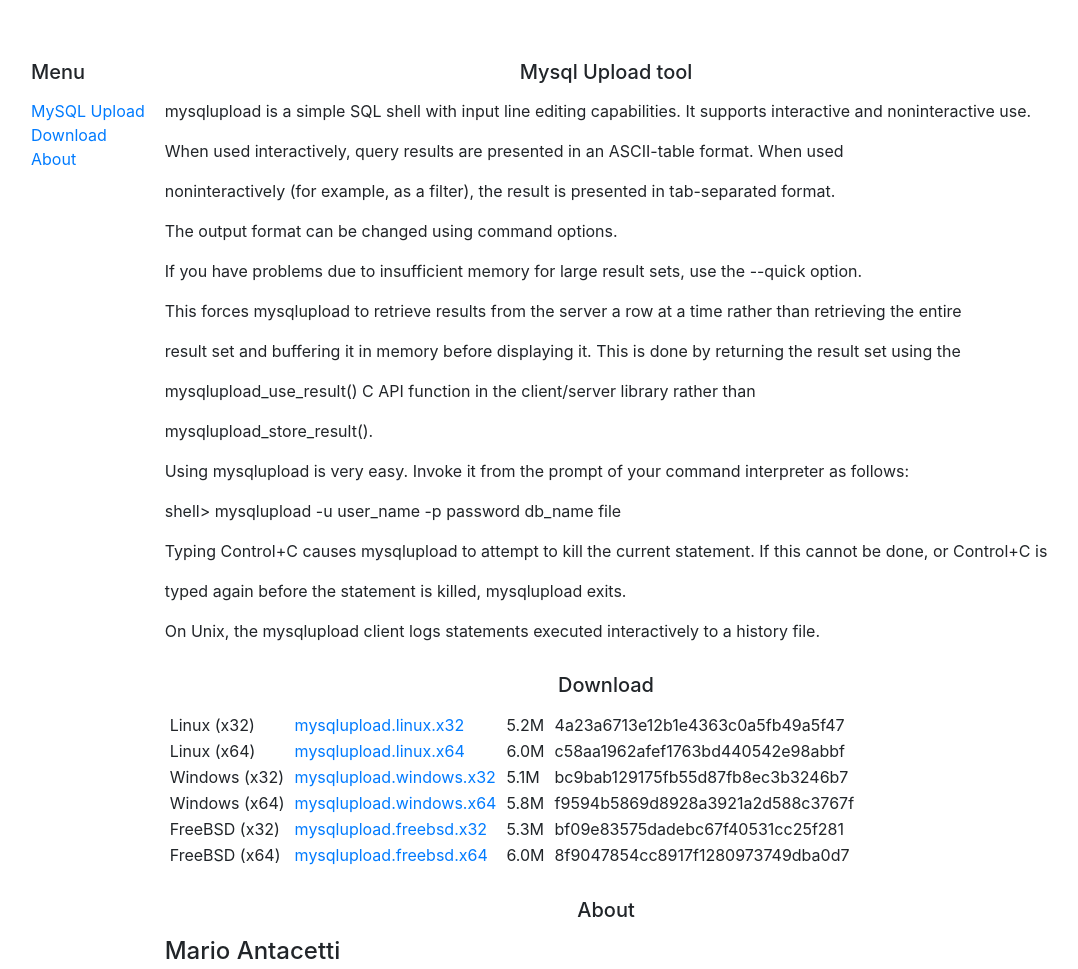
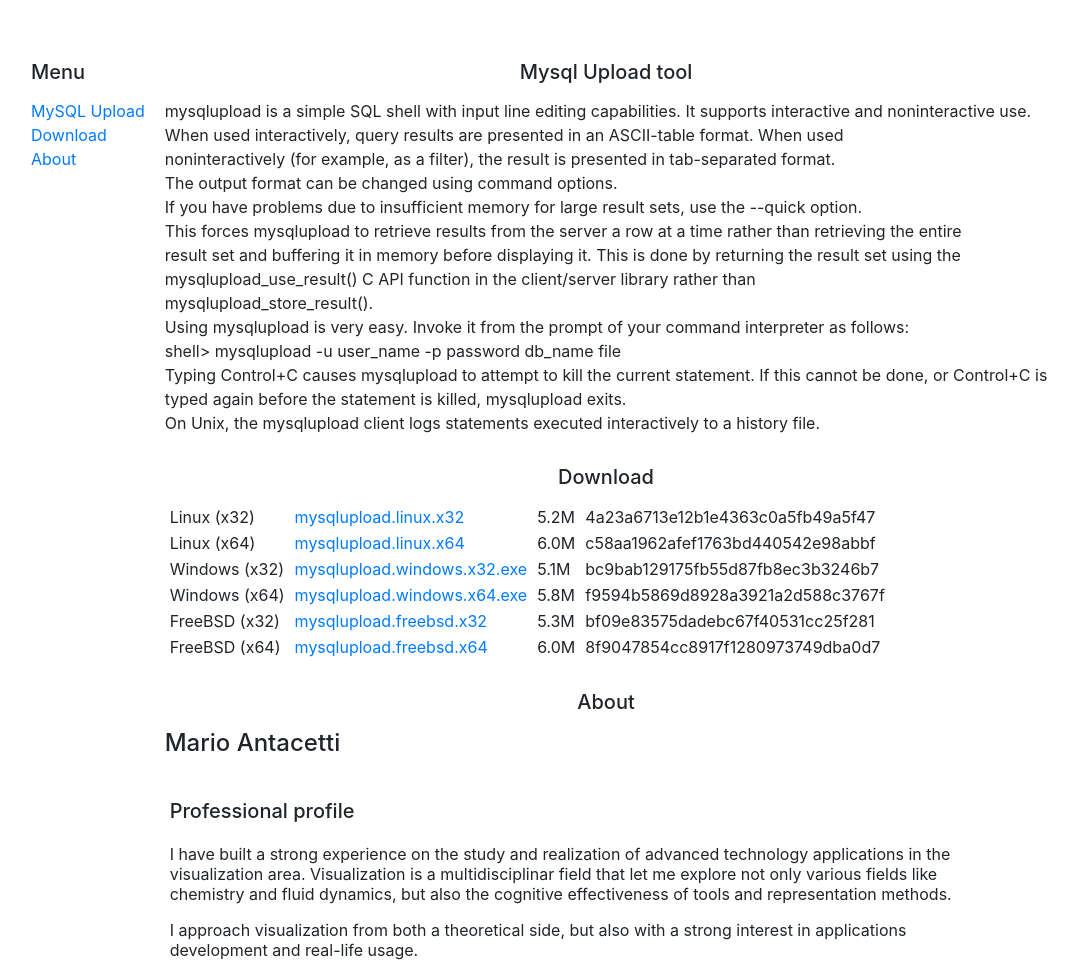
Before and after one commit to mysqlupload/mysqlupload.github.io, a plain HTML site: page index.html in a window 1280 px wide. Shown: the top 969 px of the page, without its empty margins (39-1117 px from the left). Drawn offline with nearby package versions, Linux system fonts and the light colour scheme.

Commit message:
FIX: layout

```diff
--- a/index.html
+++ b/index.html
@@ -24,20 +24,20 @@
                 </div>
                 <div class="col-11-sm description">
                     <h5 class='header'>Mysql Upload tool</h5>
-                    <p>mysqlupload is a simple SQL shell with input line editing capabilities. It supports interactive and noninteractive use.</p>
-<p>When used interactively, query results are presented in an ASCII-table format. When used</p>
-<p>noninteractively (for example, as a filter), the result is presented in tab-separated format.</p>
-<p>The output format can be changed using command options.</p>
-<p>If you have problems due to insufficient memory for large result sets, use the --quick option.</p>
-<p>This forces mysqlupload to retrieve results from the server a row at a time rather than retrieving the entire</p>
-<p>result set and buffering it in memory before displaying it. This is done by returning the result set using the</p>
-<p>mysqlupload_use_result() C API function in the client/server library rather than</p>
-<p>mysqlupload_store_result().</p>
-<p>Using mysqlupload is very easy. Invoke it from the prompt of your command interpreter as follows:</p>
-<p>   shell&gt; mysqlupload -u user_name -p password db_name file</p>
-<p>Typing Control+C causes mysqlupload to attempt to kill the current statement. If this cannot be done, or Control+C is</p>
-<p>typed again before the statement is killed, mysqlupload exits.</p>
-<p>On Unix, the mysqlupload client logs statements executed interactively to a history file.</p>
+                    <div>mysqlupload is a simple SQL shell with input line editing capabilities. It supports interactive and noninteractive use.</div>
+                    <div>When used interactively, query results are presented in an ASCII-table format. When used</div>
+                    <div>noninteractively (for example, as a filter), the result is presented in tab-separated format.</div>
+                    <div>The output format can be changed using command options.</div>
+                    <div>If you have problems due to insufficient memory for large result sets, use the --quick option.</div>
+                    <div>This forces mysqlupload to retrieve results from the server a row at a time rather than retrieving the entire</div>
+                    <div>result set and buffering it in memory before displaying it. This is done by returning the result set using the</div>
+                    <div>mysqlupload_use_result() C API function in the client/server library rather than</div>
+                    <div>mysqlupload_store_result().</div>
+                    <div>Using mysqlupload is very easy. Invoke it from the prompt of your command interpreter as follows:</div>
+                    <div>   shell&gt; mysqlupload -u user_name -p password db_name file</div>
+                    <div>Typing Control+C causes mysqlupload to attempt to kill the current statement. If this cannot be done, or Control+C is</div>
+                    <div>typed again before the statement is killed, mysqlupload exits.</div>
+                    <div>On Unix, the mysqlupload client logs statements executed interactively to a history file.</div>
 
                     <h5 class='header' id='download'>Download</h5>
                     <table>
@@ -55,25 +55,25 @@
                         </tr>
                         <tr>
                             <td>Windows (x32)</td>
-                            <td><a href='mysqlupload.linux.x32'>mysqlupload.windows.x32</a></td>
+                            <td><a href='mysqlupload.windows.x32.exe'>mysqlupload.windows.x32.exe</a></td>
                             <td>5.1M</td>
                             <td>bc9bab129175fb55d87fb8ec3b3246b7</td>
                         </tr>
                         <tr>
                             <td>Windows (x64)</td>
-                            <td><a href='mysqlupload.linux.x32'>mysqlupload.windows.x64</a></td>
+                            <td><a href='mysqlupload.windows.x64.exe'>mysqlupload.windows.x64.exe</a></td>
                             <td>5.8M</td>
                             <td>f9594b5869d8928a3921a2d588c3767f</td>
                         </tr>
                         <tr>
                             <td>FreeBSD (x32)</td>
-                            <td><a href='mysqlupload.linux.x32'>mysqlupload.freebsd.x32</a></td>
+                            <td><a href='mysqlupload.freebsd.x32'>mysqlupload.freebsd.x32</a></td>
                             <td>5.3M</td>
                             <td>bf09e83575dadebc67f40531cc25f281</td>
                         </tr>
                         <tr>
                             <td>FreeBSD (x64)</td>
-                            <td><a href='mysqlupload.linux.x32'>mysqlupload.freebsd.x64</a></td>
+                            <td><a href='mysqlupload.freebsd.x64'>mysqlupload.freebsd.x64</a></td>
                             <td>6.0M</td>
                             <td>8f9047854cc8917f1280973749dba0d7</td>
                         </tr>
```
